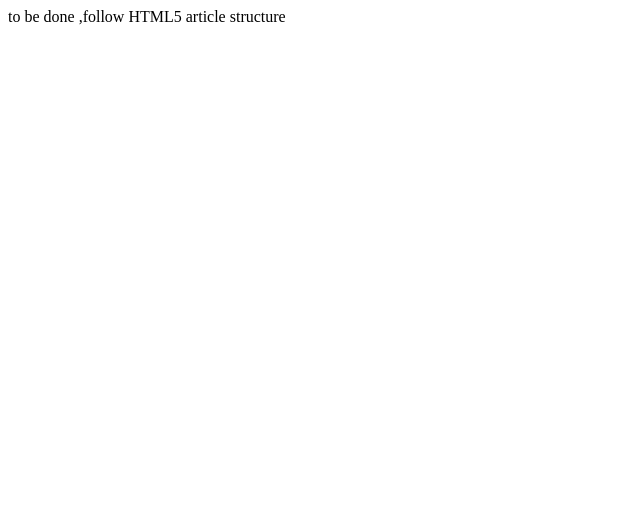
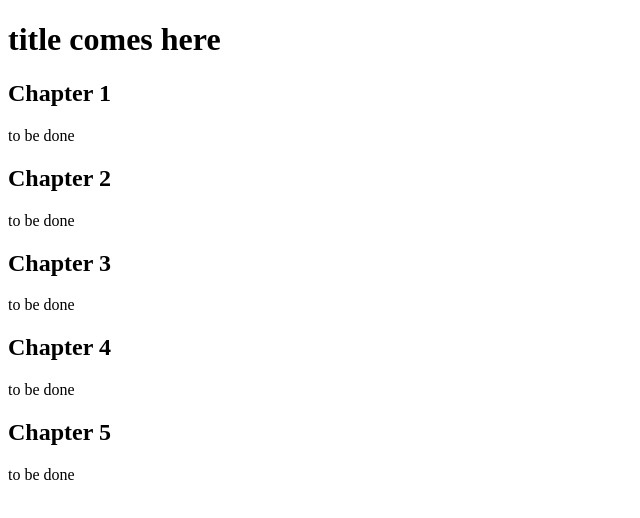
Before and after one commit to sdg002/medium, a website: page recursive-ransac/index.html in a window 1280 px wide. Shown: the whole page, without its empty margins (0-640 px from the left). Drawn offline with Linux system fonts and the light colour scheme.

```diff
--- a/recursive-ransac/index.html
+++ b/recursive-ransac/index.html
@@ -1,5 +1,39 @@
-<html>
+<!DOCTYPE html>
+<html lang="en" xmlns="http://www.w3.org/1999/xhtml">
+<head>
+    <meta charset="utf-8" />
+    <title>Title comes here</title>
+</head>
+
 <body>
-    to be done ,follow HTML5 article structure
+    <header>
+        <h1>
+            title comes here
+        </h1>
+    </header>
+
+    <main>
+        <section>
+            <h1>Chapter 1</h1>
+            <p>to be done</p>
+        </section>
+        <section>
+            <h1>Chapter 2</h1>
+            <p>to be done</p>
+        </section>
+        <section>
+            <h1>Chapter 3</h1>
+            <p>to be done</p>
+        </section>
+        <section>
+            <h1>Chapter 4</h1>
+            <p>to be done</p>
+        </section>
+        <section>
+            <h1>Chapter 5</h1>
+            <p>to be done</p>
+        </section>
+
+    </main>
 </body>
 </html>
```
Also changed, not shown: recursive-ransac/src/images/1SmallLine.png (renamed from recursive-ransac/src/1SmallLine.png), recursive-ransac/src/images/1SmallLineWithNoise.png (renamed from recursive-ransac/src/1SmallLineWithNoise.png), recursive-ransac/src/images/2ProminentLine.png (renamed from recursive-ransac/src/2ProminentLine.png), recursive-ransac/src/images/2ProminentLineWithNoise.png (renamed from recursive-ransac/src/2ProminentLineWithNoise.png), recursive-ransac/src/images/3ProminentLineWithNoise.png (renamed from recursive-ransac/src/3ProminentLineWithNoise.png), recursive-ransac/src/images/SmallCross.png (renamed from recursive-ransac/src/SmallCross.png), recursive-ransac/src/images/SmallCrossWithNoise.png (renamed from recursive-ransac/src/SmallCrossWithNoise.png), 1 other file.
